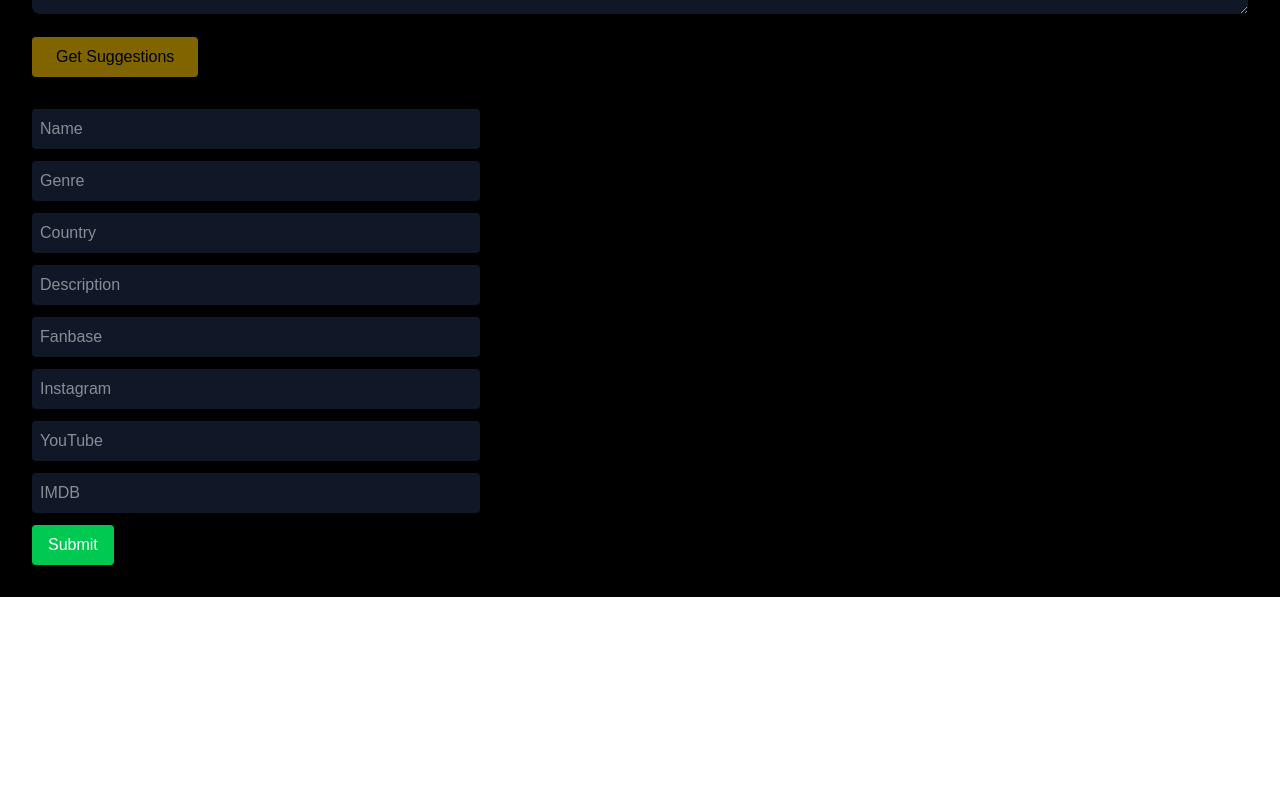
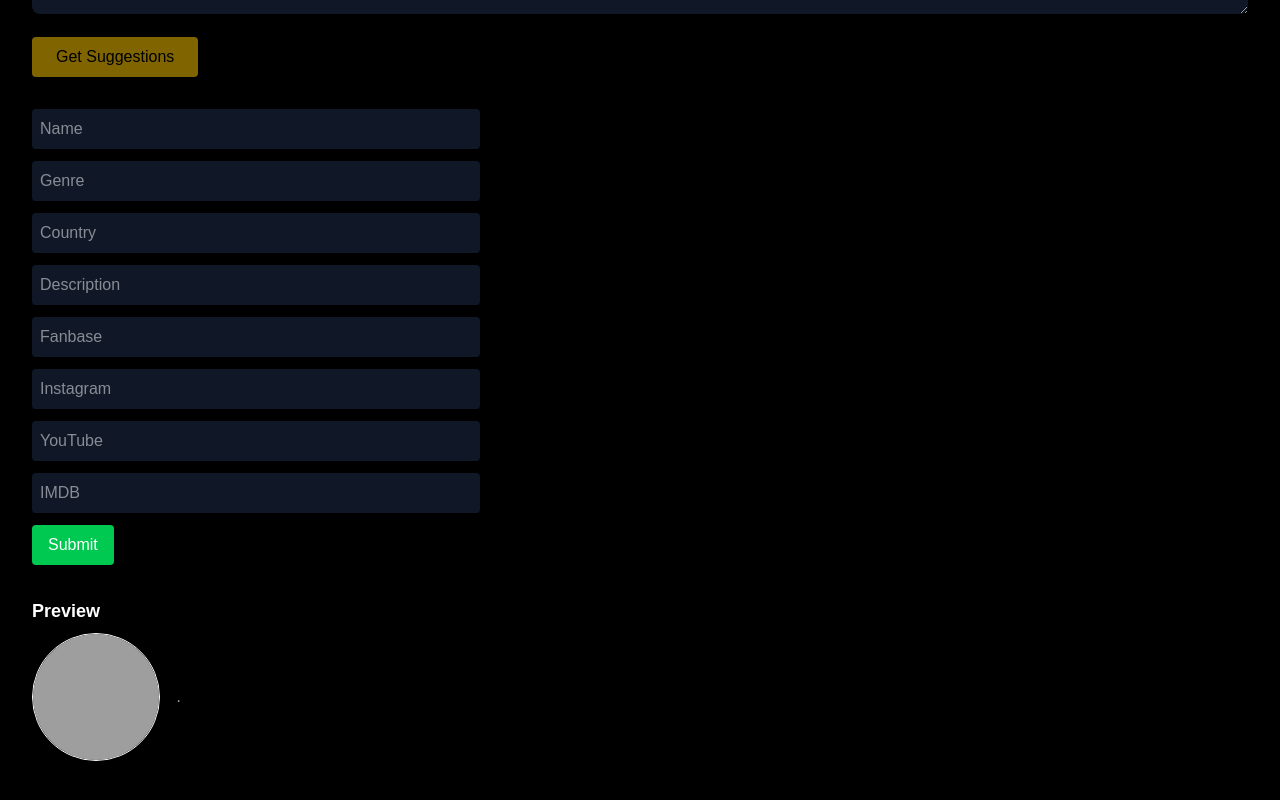
Before and after one commit to Harzh139/CELEBMETWORK, a Next.js app in the folder frontend/: page /celebrity/celebrity-signup in a window 1280 px wide. Shown: the part 226-1026 px from the top of the page. Before the commit the page ends 823 px from the top, so only its background shows below. Built offline with nearby package versions, Linux system fonts and the light colour scheme; grey boxes are pictures that could not be loaded.

Commit message:
Update backend build, Dockerfile, and ensure process.env.PORT is used

```diff
--- a/frontend/src/app/celeb-dashboard/page.tsx
+++ b/frontend/src/app/celeb-dashboard/page.tsx
@@ -60,6 +60,12 @@ export default function CelebDashboard() {
       ) : (
         <div>No stats found.</div>
       )}
+      <img
+        src={stats?.thumbnail || '/default-avatar.png'}
+        alt="Celebrity Thumbnail"
+        className="w-32 h-32 object-cover rounded-full mb-4 border"
+        onError={e => { e.currentTarget.src = '/default-avatar.png'; }}
+      />
     </main>
   );
 }
--- a/frontend/src/app/celebrity/[id]/page.tsx
+++ b/frontend/src/app/celebrity/[id]/page.tsx
@@ -86,9 +86,10 @@ export default function CelebrityProfilePage() {
   return (
     <main className="min-h-screen bg-black text-white p-8 flex flex-col items-center">
       <img
-        src={celeb.thumbnail || '/default.jpg'}
+        src={celeb.thumbnail || '/default-avatar.png'}
         alt={celeb.name}
         className="w-32 h-32 object-cover rounded-full mb-4 border"
+        onError={e => { e.currentTarget.src = '/default-avatar.png'; }}
       />
       <h1 className="text-3xl font-bold mb-2">{celeb.name}</h1>
       <p className="mb-1"><span className="font-semibold">Category:</span> {celeb.genre}</p>
--- a/frontend/src/app/celebrity/celebrity-signup/page.tsx
+++ b/frontend/src/app/celebrity/celebrity-signup/page.tsx
@@ -227,6 +227,41 @@ export default function CelebritySignup() {
           Celebrity profile created!
         </div>
       )}
+
+      <div className="mt-8">
+        <h2 className="text-lg font-semibold mb-2">Preview</h2>
+        <div className="flex items-center">
+          <img
+            src={form.thumbnail || '/default-avatar.png'}
+            alt={form.name}
+            className="w-32 h-32 object-cover rounded-full mb-4 border"
+            onError={e => { e.currentTarget.src = '/default-avatar.png'; }}
+          />
+          <div className="ml-4">
+            <p className="text-xl font-bold">{form.name}</p>
+            <p className="text-gray-400">{form.genre} · {form.country}</p>
+            <p className="mt-2">{form.description}</p>
+            <p className="mt-2 text-sm text-gray-500">{form.fanbase}</p>
+            <div className="flex gap-2 mt-2">
+              {form.instagram && (
+                <a href={form.instagram} target="_blank" rel="noopener noreferrer">
+                  <img src="/instagram-icon.png" alt="Instagram" className="w-6 h-6" />
+                </a>
+              )}
+              {form.youtube && (
+                <a href={form.youtube} target="_blank" rel="noopener noreferrer">
+                  <img src="/youtube-icon.png" alt="YouTube" className="w-6 h-6" />
+                </a>
+              )}
+              {form.imdb && (
+                <a href={form.imdb} target="_blank" rel="noopener noreferrer">
+                  <img src="/imdb-icon.png" alt="IMDB" className="w-6 h-6" />
+                </a>
+              )}
+            </div>
+          </div>
+        </div>
+      </div>
     </main>
   );
 }
--- a/frontend/src/app/fan-dashboard/FanDashboardCard.tsx
+++ b/frontend/src/app/fan-dashboard/FanDashboardCard.tsx
@@ -11,13 +11,11 @@ export default function FanDashboardCard({ celeb, onUnfollow }: { celeb: any, on
   return (
     <div className="bg-white text-black rounded-lg shadow p-4 flex flex-col items-center">
       <div className="w-32 h-32 mb-4 relative">
-        <Image
-          src={imgSrc}
+        <img
+          src={celeb.thumbnail || '/default-avatar.png'}
           alt={celeb.name}
-          width={150}
-          height={150}
-          className="rounded-full object-cover w-32 h-32"
-          onError={() => setImgSrc('/default-avatar.png')}
+          className="w-32 h-32 object-cover rounded-full mb-4 border"
+          onError={e => { e.currentTarget.src = '/default-avatar.png'; }}
         />
       </div>
       <h2 className="text-xl font-semibold mb-2">{celeb.name}</h2>
```
Also changed, not shown: frontend/public/default-avatar.png (deleted), frontend/public/default-png.png (added).
